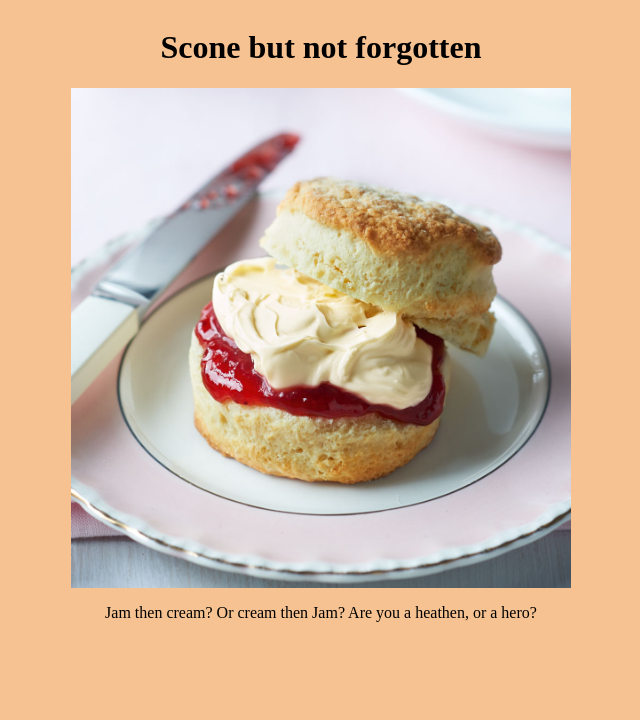
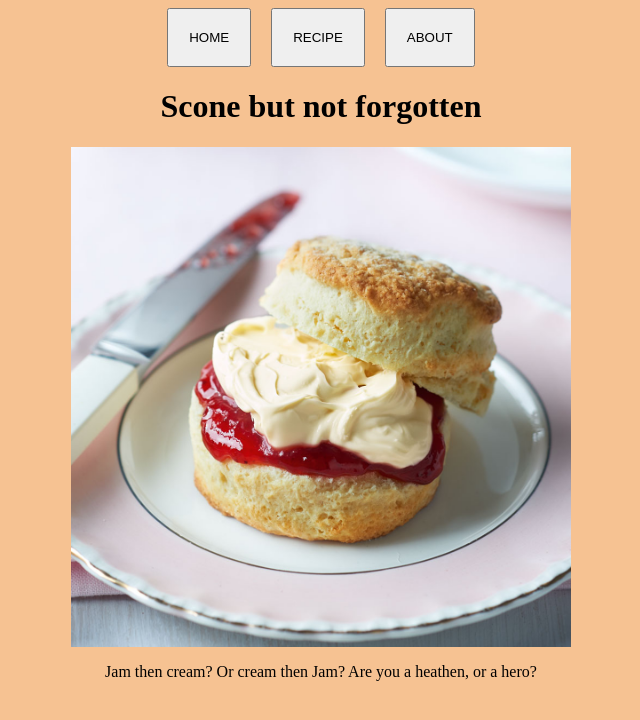
Before and after one commit to SY-Training/restaurant, a website built with webpack: page dist/index.html in a window 1280 px wide. Shown: the whole page, without its empty margins (319-959 px from the left). Built offline with nearby package versions, Linux system fonts and the light colour scheme.

Commit message:
added header with buttons. Will try splitting into modules.

```diff
--- a/src/index.js
+++ b/src/index.js
@@ -1,14 +1,37 @@
 import Icon from './scone.png';
 import './style.css';
 
-(function component () {
+(function headerFunc() {
+
+    const header = document.querySelector('#header');
+
+    const home = document.createElement('button');
+    home.setAttribute('class', 'home');
+    home.innerText = "HOME";
+    header.appendChild(home);
+
+    const recipe = document.createElement('button');
+    recipe.setAttribute('class', 'recipe');
+    recipe.innerText = "RECIPE";
+    header.appendChild(recipe);
+
+    const about = document.createElement('button');
+    about.setAttribute('class', 'about');
+    about.innerText = "ABOUT"
+    header.appendChild(about);
+})();
+
+
+(function contentFunc () {
+
+
 
     const content = document.querySelector('#content');
-    const head = document.createElement('div');
-    head.setAttribute('id', 'head');
 
-    head.innerHTML = "<h1> Scone but not forgotten</h1>";
-    content.appendChild(head);
+    const heading = document.createElement('div');
+    heading.setAttribute('id', 'head');
+    heading.innerHTML = "<h1> Scone but not forgotten</h1>";
+    content.appendChild(heading);
 
     const sconeImg = new Image();
     sconeImg.src = Icon;
--- a/src/style.css
+++ b/src/style.css
@@ -1,6 +1,16 @@
 body {
     background: #F6C292;
   }
+
+#header{
+    display: flex;
+    justify-content: center;
+    gap: 20px;
+}
+
+button {
+    padding: 20px;
+}
 
   #content {
     display: flex;
```
Also changed, not shown: dist/index.html, dist/main.js, src/about.js (added), src/home.js (added).
